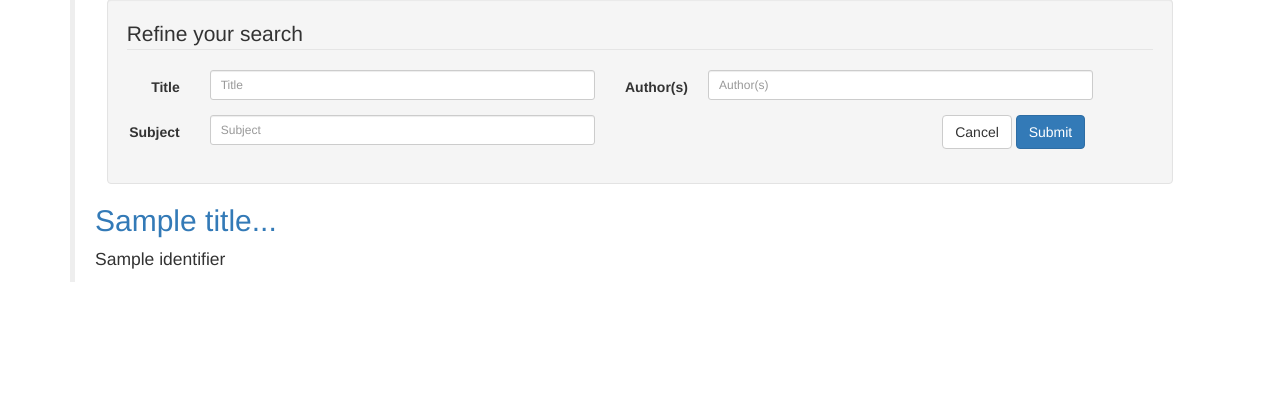
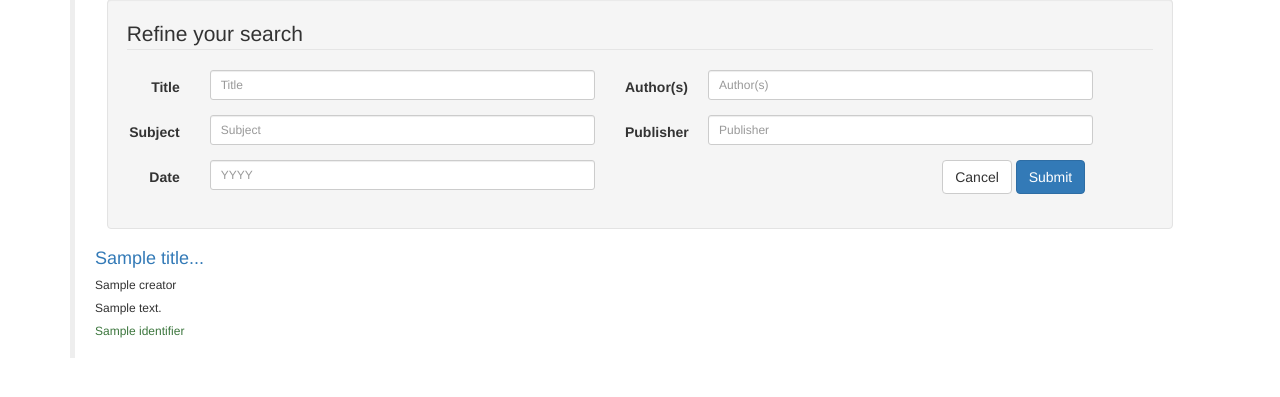
Before and after one commit to merada/ir-skwiggle, a Flask app: template client-server/templates/refined_search.html in a window 1280 px wide. Shown: the part 51-448 px from the top of the page. Run offline with Flask 2, Linux system fonts and the light colour scheme; the template is opened without the code that fills it: most values are stand-ins (such as "Sample title", 1, 10 or a date in 2020); some libraries are stand-ins or nearby versions.

Commit message:
Adds advanced search

```diff
--- a/client-server/server.py
+++ b/client-server/server.py
@@ -33,10 +33,17 @@ def search():
 
 @app.route('/refined', methods=['GET'])
 def refined_search():
-    query = request.args.get('query', '')
+    query = []
+    for k,v in request.args.items():
+        if v:
+            query.append('{}:{}'.format(k,v))
+    query = " AND ".join(query)
     if query:
-        results = solr_handler.__call__(query, facet='true', facet_field=['creator', 'publisher', 'contributor'])
-        return render_template('refined_search.html', query=query, results=results)
+        print query
+        response = solr_handler.__call__(query)#, facet='true', facet_field=['creator', 'publisher', 'contributor'])
+        return render_template('refined_search.html', response=response)
+
+
     return render_template('refined_search.html')
 
 
--- a/client-server/settings.py
+++ b/client-server/settings.py
@@ -1,3 +1,4 @@
-SOLR_URL='http://whiting.cs.uct.ac.za:8984/solr'
+#SOLR_URL='http://whiting.cs.uct.ac.za:8984/solr'
+SOLR_URL='http://127.0.0.1:38081/solr'
 SERVER_PORT=8888
 HANDLER_STRING='/select'
--- a/client-server/templates/refined_search.html
+++ b/client-server/templates/refined_search.html
@@ -7,7 +7,7 @@
           <a class="navbar-brand" href="{{ url_for('home') }}">Skwiggle</a>
         </div>
         <div class="collapse navbar-collapse">
-          <form class="navbar-form navbar-left" action="{{ url_for('refined_search') }}" method="GET">
+          <form class="navbar-form navbar-left" action="{{ url_for('search') }}" method="GET">
             <input type="text" class="form-control" id="query" name="query" placeholder="Search" autofocus>
             <button type="submit" class="btn btn-primary">
               <span class="glyphicon glyphicon-search"></span>
@@ -26,20 +26,22 @@
   <!-- FILTERS -->
   <div class="col-lg-1"><!-- blank for spacing --></div>
   <div class="well bs-component col-lg-10">
-    <form class="form-horizontal">
+    <form class="form-horizontal" action="{{ url_for('refined_search') }}">
       <fieldset>
         <legend>Refine your search</legend>
         <div class="row">
           <div class="form-group col-lg-6">
             <label for="subject" class="col-lg-2 control-label">Title</label>
             <div class="col-lg-10">
-              <input type="text" class="form-control input-sm" id="title" placeholder="Title">
+              <input type="text" class="form-control input-sm" id="title" name="title" placeholder="Title"
+                  value="{{ request.args.get('title', '') }}">
             </div>
           </div>
           <div class="form-group col-lg-6">
             <label for="author" class="col-lg-2 control-label">Author(s)</label>
             <div class="col-lg-10">
-              <input type="text" class="form-control input-sm" id="author" placeholder="Author(s)">
+              <input type="text" class="form-control input-sm" id="creator" name="creator" placeholder="Author(s)"
+                  value="{{ request.args.get('creator', '') }}">
             </div>
           </div>
         </div>
@@ -47,7 +49,24 @@
           <div class="form-group col-lg-6">
             <label for="subject" class="col-lg-2 control-label">Subject</label>
             <div class="col-lg-10">
-              <input type="text" class="form-control input-sm" id="subject" placeholder="Subject">
+              <input type="text" class="form-control input-sm" id="subject" name="subject" placeholder="Subject"
+                  value="{{ request.args.get('subject', '') }}">
+            </div>
+          </div>
+          <div class="form-group col-lg-6">
+            <label for="subject" class="col-lg-2 control-label">Publisher</label>
+            <div class="col-lg-10">
+              <input type="text" class="form-control input-sm" id="publisher" name="publisher" placeholder="Publisher"
+                  value="{{ request.args.get('publisher', '') }}">
+            </div>
+          </div>
+        </div>
+        <div class="row">
+          <div class="form-group col-lg-6">
+            <label for="subject" class="col-lg-2 control-label">Date</label>
+            <div class="col-lg-10">
+              <input type="text" class="form-control input-sm" id="date" name="date" placeholder="YYYY"
+                  value="{{ request.args.get('date', '') }}">
             </div>
           </div>
           <div class="form-group col-lg-6">
@@ -62,12 +81,39 @@
 
   <!-- RESULTS -->
   <div class="container">
-    {% for result in results %}
-      <blockquote>
-        <h2><a href="{{ result.identifier[0] }}">{{ result.title[0][:50] }}...</a></h2>
-        {{ result.identifier[0] }}
-      </blockquote>
-    {% else %}
-    {% endfor %}
+      {% for result in response %}
+        <blockquote>
+          {% if result.identifier %}
+            <h4><a href="{{ result.identifier[0] }}">{{ result.title[0][:50] }}...</a> </h4>
+          {% else %}
+            <h4><p class="text-primary">{{ result.title[0][:50] }}...</p></h4>
+          {% endif %}
+
+          <h6>
+
+          {% if result.creator %}
+            {{ result.creator[0] }}
+          {% else %}
+            <h5>Unknown creator</h5>
+          {% endif %}
+
+          {% if result.description %}
+            <div class="field"> {{ result.description[0][:300] }} </div>
+          {% else %}
+            <div class="field"> No description found. </div>
+          {% endif %}
+          {% if result.identifier %}
+            <div class="field"> <a class="text-success" href="{{ result.identifier[0] }}">{{ result.identifier[0] }}</a> </div>
+          {% else %}
+            <div class="field"> <p class="text-success"> No identifier found. </p></div>
+          {% endif %}
+
+          </h6>
+
+        </blockquote>
+
+          {% else %}
+            <h3>No results found.</h3>
+      {% endfor %}
   </div>
 {% endblock %}
```
